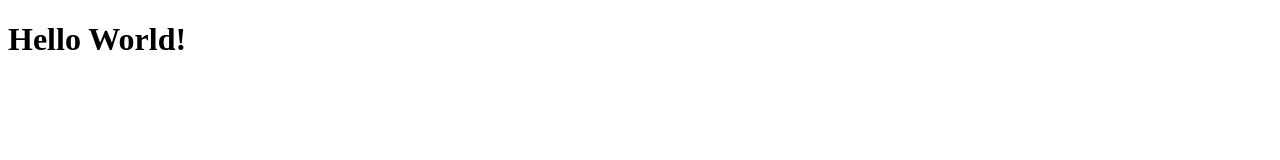
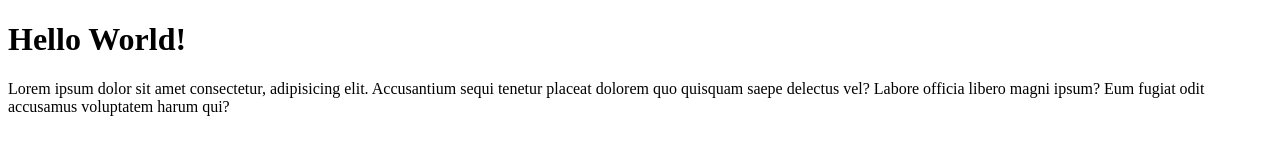
Before and after one commit to valholic/repo-yansen2, a plain HTML site: page index.html in a window 1280 px wide. Drawn offline with Linux system fonts and the light colour scheme.

Commit message:
nambahin paragraf

```diff
--- a/index.html
+++ b/index.html
@@ -8,5 +8,6 @@
 </head>
 <body>
     <h1>Hello World!</h1>
+    <p>Lorem ipsum dolor sit amet consectetur, adipisicing elit. Accusantium sequi tenetur placeat dolorem quo quisquam saepe delectus vel? Labore officia libero magni ipsum? Eum fugiat odit accusamus voluptatem harum qui?</p>
 </body>
 </html>
```
